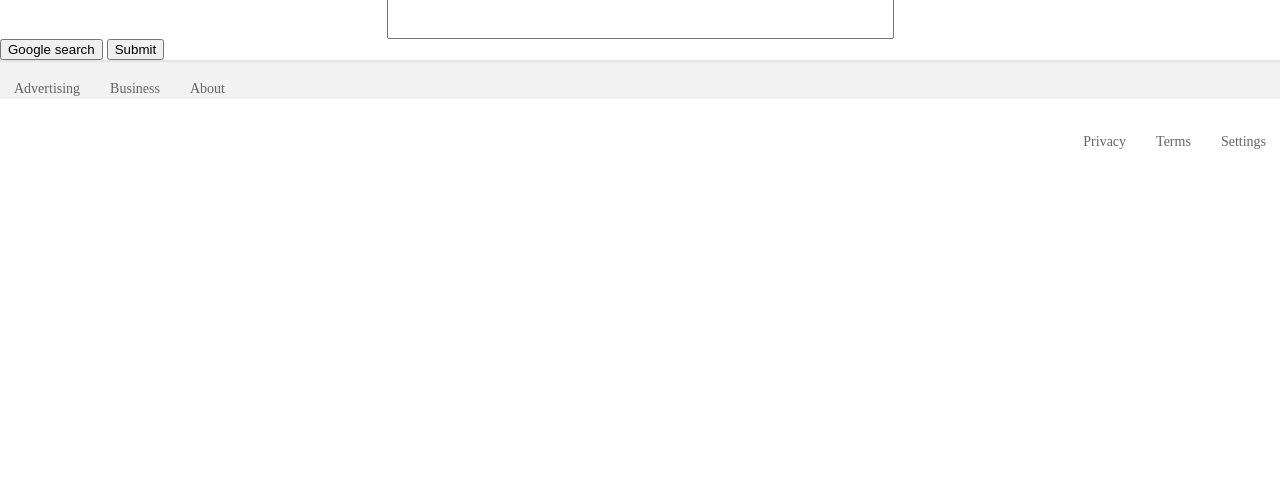
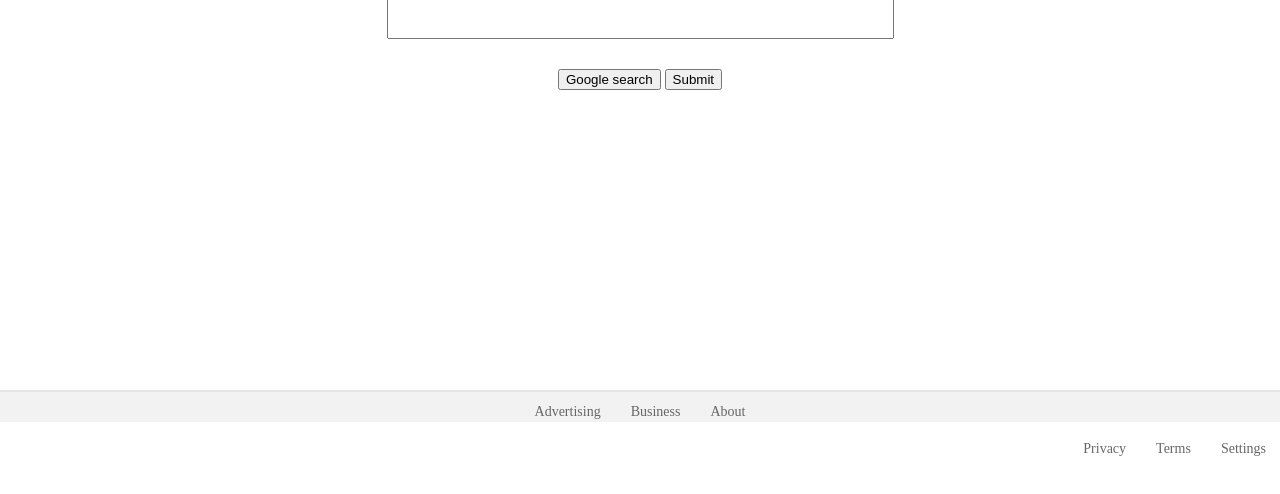
Before and after one commit to Laiba-Nasir/google-homepage, a plain HTML site: page index.html in a window 1280 px wide. Shown: the part 90-584 px from the top of the page. Drawn offline with Linux system fonts and the light colour scheme.

Commit message:
Update google.css

```diff
--- a/google.css
+++ b/google.css
@@ -2,6 +2,7 @@ html,body{
     background-color: white;
     margin: 0;
     padding: 0;
+    height: 100%
 
 }
 header{
@@ -66,7 +67,7 @@ li.nav-links a:hover {
   .form #form-search{
       padding: 0 8px;
   }
-  #button{
+  .button{
       text-align: center;
       padding-top: 30px;
       margin-bottom: 300px;
@@ -104,6 +105,10 @@ li.nav-links a:hover {
     padding-bottom: 2px;
 
   }
+  .footer-left {
+    text-align: center;
+    margin: auto;
+    padding-top: 10px;
   #logo{
     padding: 0;
   }
```
